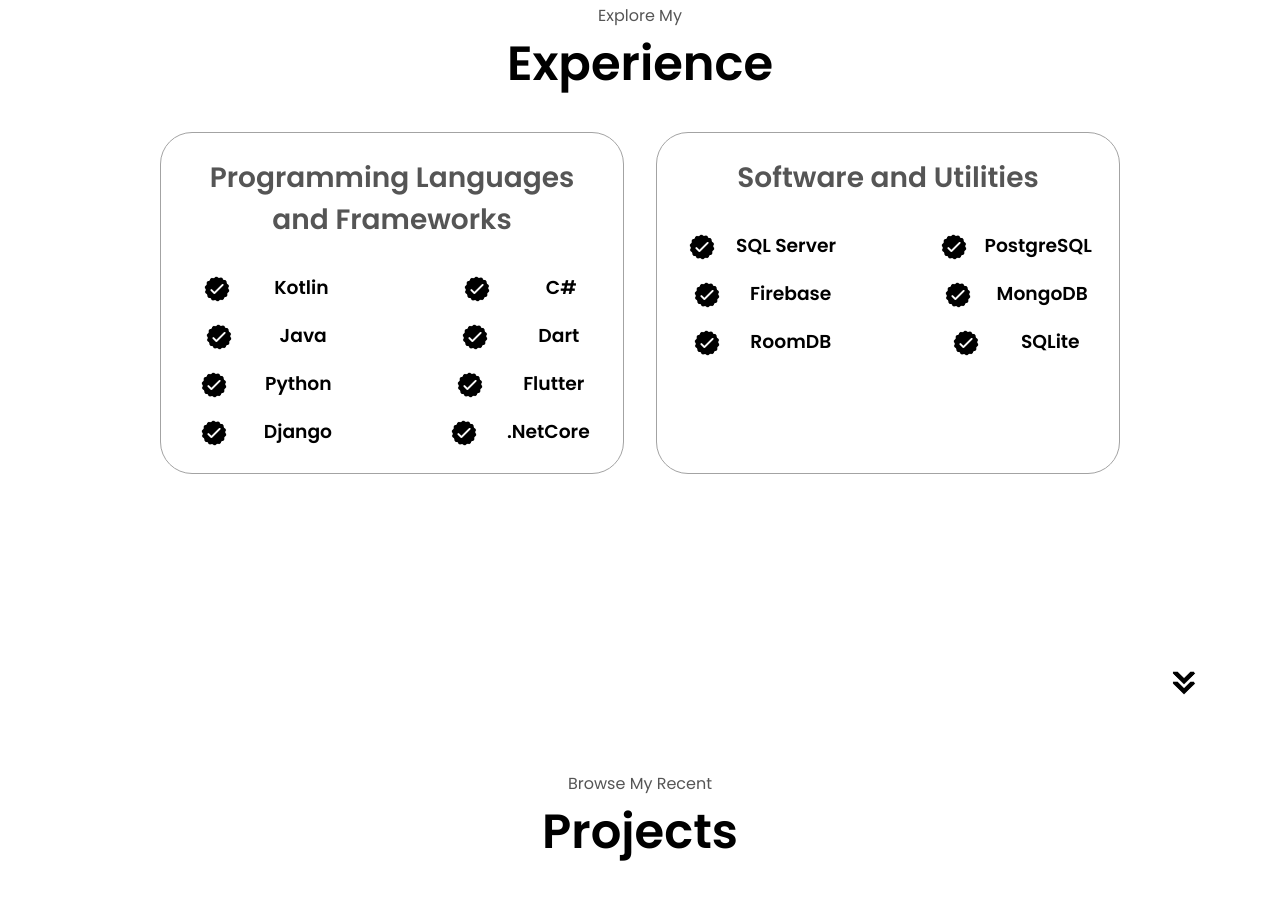
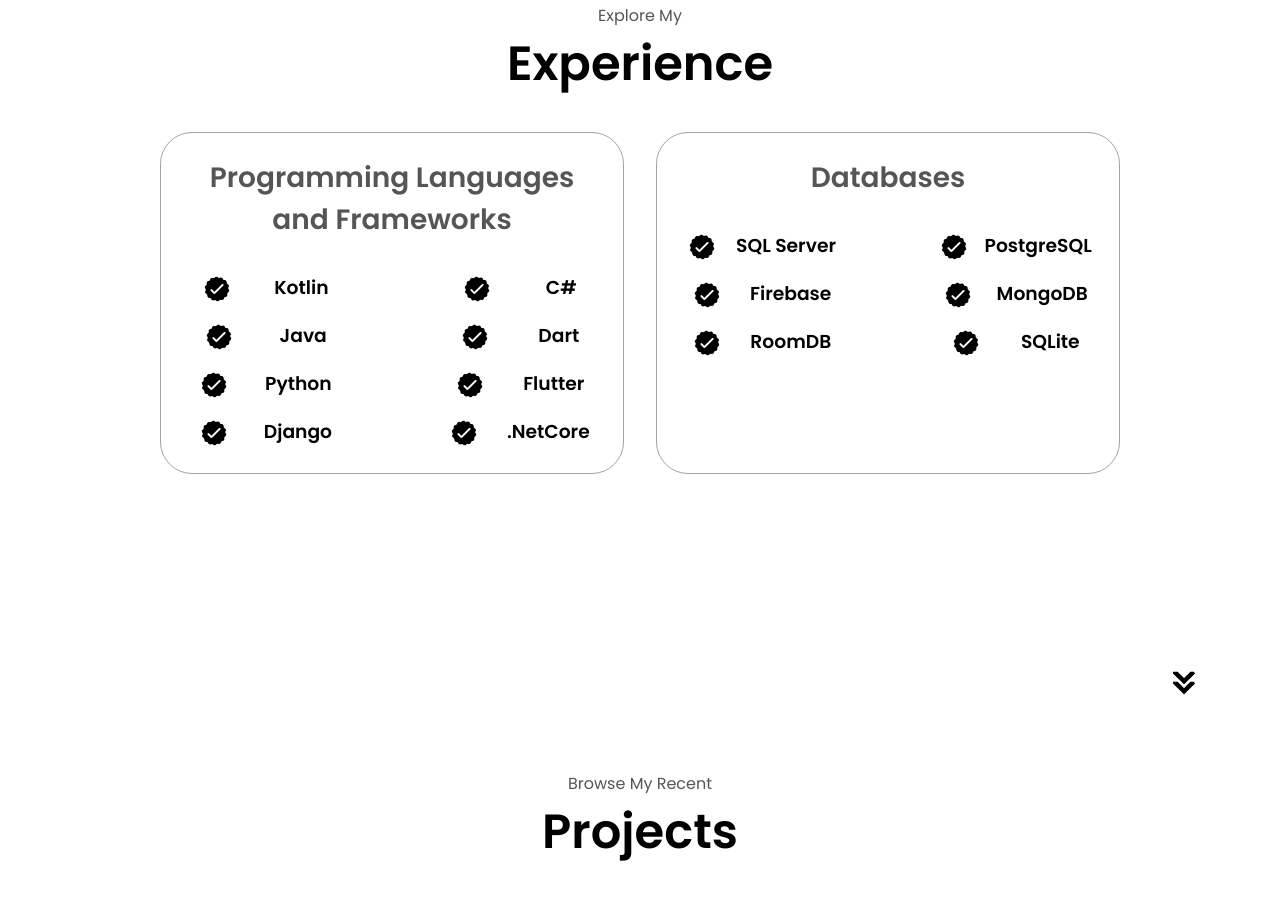
Before and after one commit to SabirHalil/MyProtfolio, a plain HTML site: page index.html in a window 1280 px wide. Shown: the part 1693-2591 px from the top of the page. Drawn offline with Linux system fonts and the light colour scheme.

Commit message:
databases

```diff
--- a/index.html
+++ b/index.html
@@ -219,7 +219,7 @@
             </div>
           </div>
           <div class="details-container">
-            <h2 class="experience-sub-title">Software and Utilities </h2>
+            <h2 class="experience-sub-title">Databases</h2>
             <div class="article-container">
               <article>
                 <img
```
